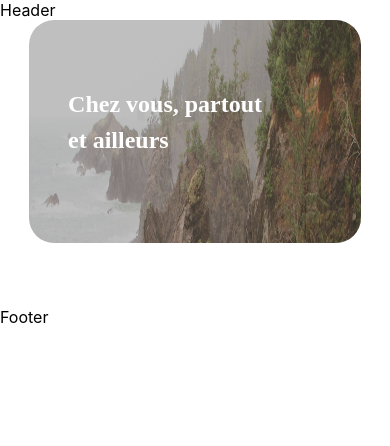
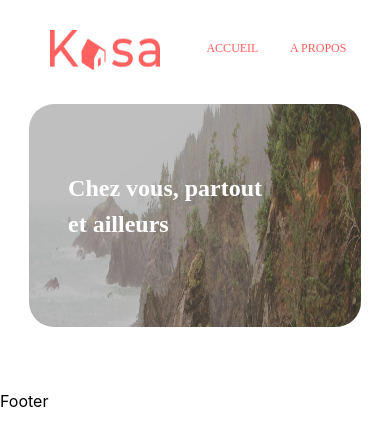
Before and after one commit to Boubamahir2/Abubakar_Mahir_P7_02032023, a React (Create React App) app in the folder app/: page / in a window 390 px wide. Shown: the top 446 px of the page. Built offline with nearby package versions, Linux system fonts and the light colour scheme.

Commit message:
header components functionality added

```diff
--- /dev/null
+++ b/app/src/components/Header/Header.css
@@ -0,0 +1,88 @@
+._header {
+  width: 90%;
+  padding-left: 5%;
+  padding-right: 5%;
+  margin-top: 30px;
+  margin-bottom: 60px;
+}
+
+.header_container {
+  width: 95%;
+  display: flex;
+  justify-content: space-between;
+  align-items: center;
+}
+
+.header_logo {
+  width: 210.32px;
+  height: 68px;
+  padding-left: 80px;
+}
+
+.header_nav {
+  padding-right: 6%;
+}
+
+.header_nav_empty {
+  color: #FF6060;
+  text-decoration: none;
+  font-size: 24px;
+  font-family: 'Montserrat';
+  padding-left: 15px;
+  padding-right: 15px;
+  padding-bottom: 10px;
+  border-bottom: 2px solid transparent
+}
+
+.header_nav_underline {
+  color: #FF6060;
+  text-decoration: none;
+  font-size: 24px;
+  font-family: 'Montserrat';
+  padding-left: 15px;
+  padding-right: 15px;
+  padding-bottom: 10px;
+  border-bottom: 2px solid transparent
+}
+
+.header_nav_empty:hover , .header_nav_underline:hover{
+  border-bottom: 2px solid #FF6060
+}
+
+/* Smartphone styles */
+@media all and (max-width: 767px) {
+  ._header {
+    margin-bottom: 30px;
+    padding-left: 5%;
+  }
+
+  .header_container {
+    width: auto
+  }
+
+  .header_logo {
+    width: 110px;
+    height: 40px;
+  }
+
+  .header_container {
+    margin-left: -50px
+  }
+
+  .header_nav {
+    display: flex;
+    justify-content: space-between;
+    align-items: center;
+    padding-left: 5%;
+    width: 140px;
+    flex-wrap: nowrap;
+  }
+
+  .header_nav_underline ,.header_nav_empty{
+    font-size: 12px;
+    padding-left: 0px;
+    padding-right: 0px;
+    padding-bottom: 5px;
+    text-transform: uppercase;
+  }
+}
--- a/app/src/components/Header/Header.jsx
+++ b/app/src/components/Header/Header.jsx
@@ -1,9 +1,39 @@
-import React from 'react'
+import { NavLink } from 'react-router-dom';
+import Logo from '../../assets/logo-header.png';
+import './Header.css';
 
-const Header = () => {
+const Header = (props) => {
   return (
-    <div>Header</div>
-  )
-}
+    <header className='_header'>
+      <nav className='header_container'>
+        <NavLink to='/'>
+          <img className='header_logo' src={Logo} alt='Logo Kasa' />
+        </NavLink>
+        <div className='header_nav'>
+          <NavLink
+            className={
+              props.origin === 'home'
+                ? 'header_nav_underline'
+                : 'header_nav_empty'
+            }
+            to='/'
+          >
+            Accueil
+          </NavLink>
+          <NavLink
+            className={
+              props.origin === 'about'
+                ? 'header_nav_underline'
+                : 'header_nav_empty'
+            }
+            to='/about'
+          >
+            A propos
+          </NavLink>
+        </div>
+      </nav>
+    </header>
+  );
+};
 
-export default Header
+export default Header;
```
Also changed, not shown: app/src/assets/kasa.png (added).
